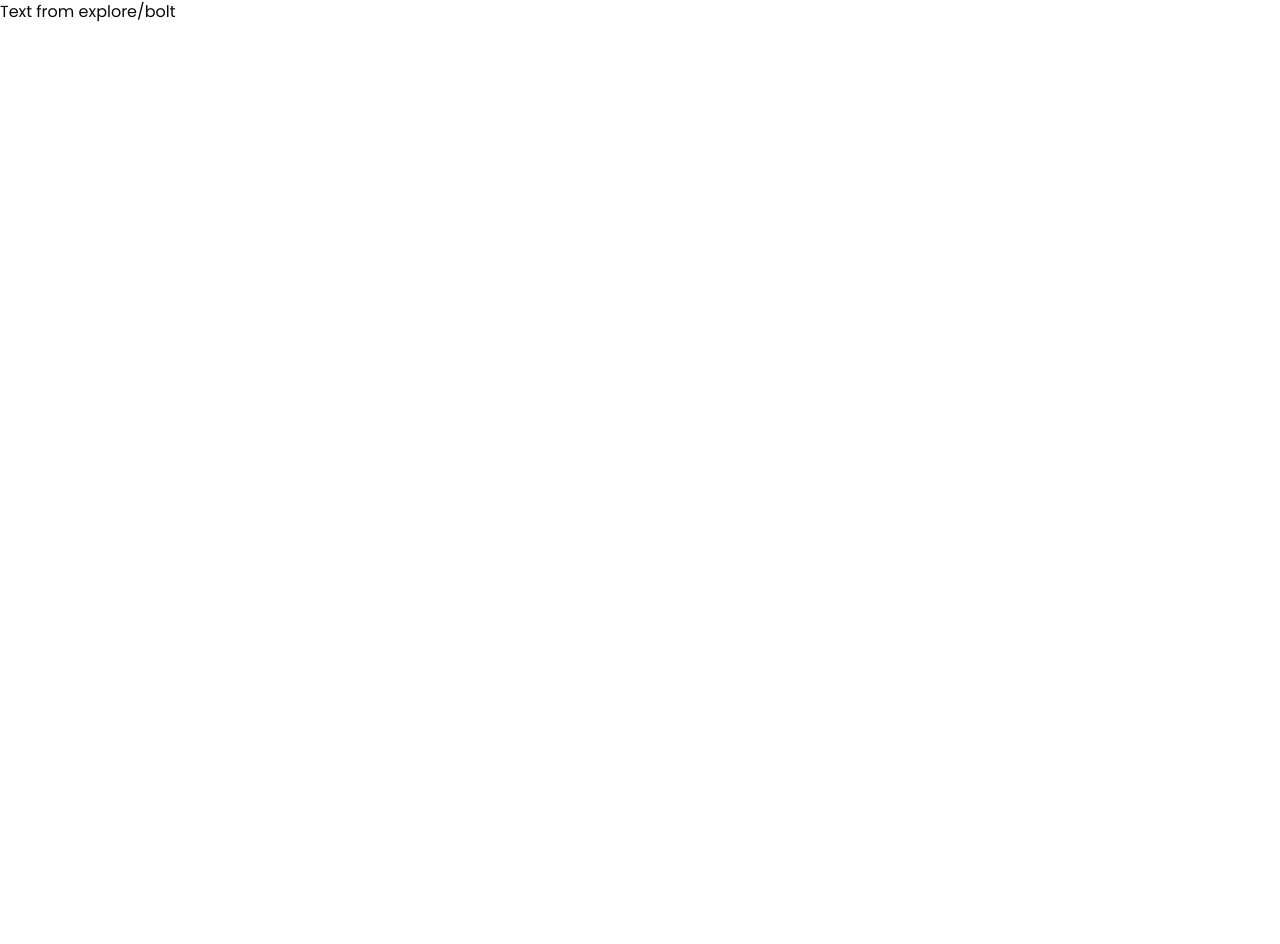
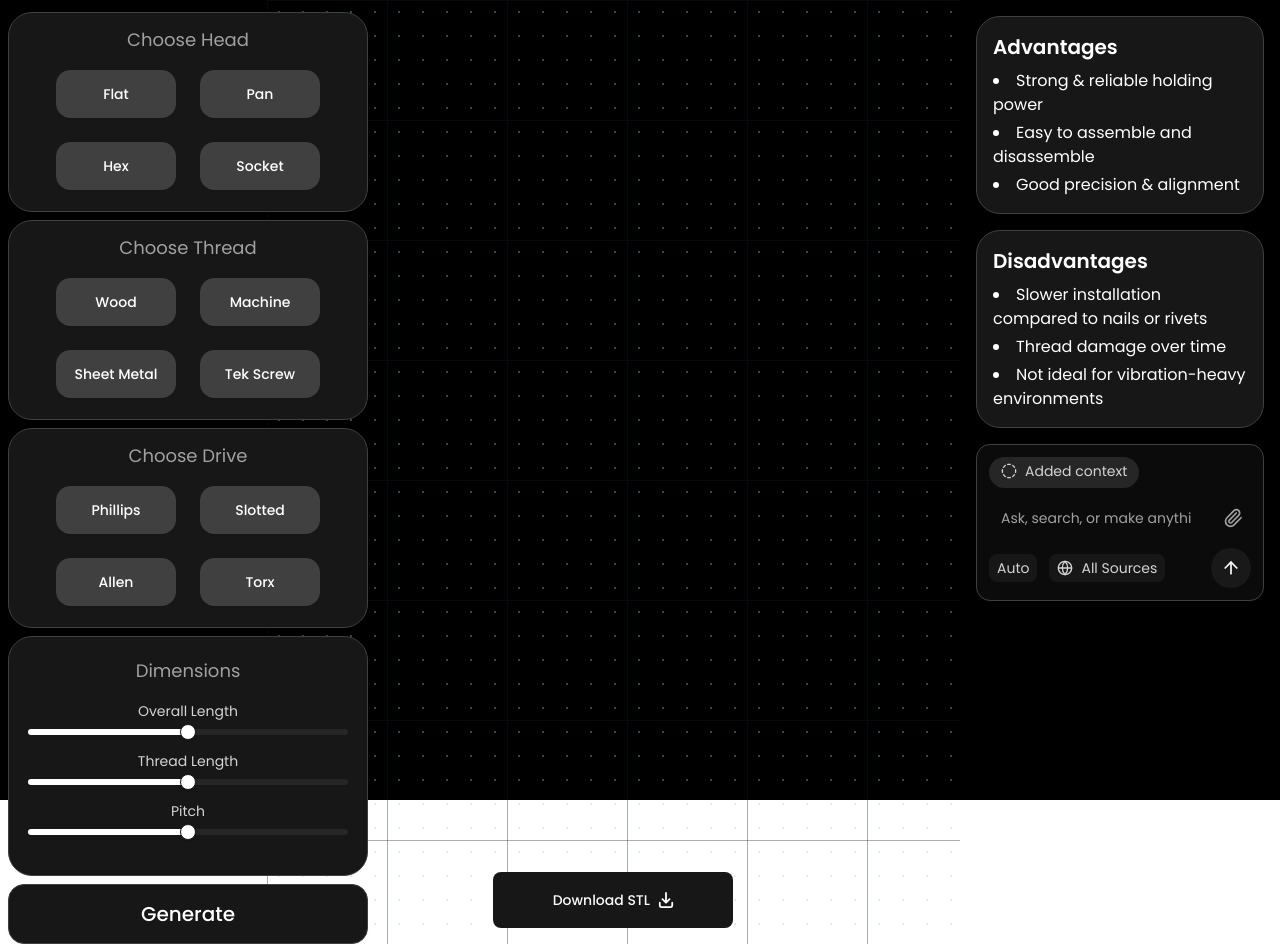
Before and after one commit to ShivanshuPande/formex-Project, a Next.js app: page /explore/bolt in a window 1280 px wide. Before the commit the page ends 800 px from the top, so only its background shows below. Built offline with nearby package versions, Linux system fonts and the light colour scheme.

Commit message:
end tweaks

```diff
--- a/src/app/explore/bolt/page.tsx
+++ b/src/app/explore/bolt/page.tsx
@@ -1,5 +1,57 @@
-export default function Home(){
-    return <div>
-        Text from explore/bolt
+"use client"
+import { Button } from "@/components/ui/button";
+import SearchBox from "@/components/ui/Chatbox";
+import ChoiceCard from "@/components/ui/ChoiceCard";
+import ChoiceSlider from "@/components/ui/ChoiceSlider";
+import Vantages from "@/components/ui/Vantages";
+
+export default function Page(){
+    return (
+        <div className="bg-black grid grid-cols-24 h-screen ">
+            <div className="col-span-5 pt-1 z-10">
+                <ChoiceCard title="Choose Head" button1="Flat" button2="Pan" button3="Hex" button4="Socket"/>
+                <ChoiceCard title="Choose Thread" button1="Wood" button2="Machine" button3="Sheet Metal" button4="Tek Screw"/>
+                <ChoiceCard title="Choose Drive" button1="Phillips" button2="Slotted" button3="Allen" button4="Torx"/>
+                <ChoiceSlider slider1="Overall Length" slider2="Thread Length" slider3="Pitch"/>
+                <Button key={"Generate"} variant="outline" className={"ml-2 w-90 rounded-2xl text-xl text-white h-15 bg-neutral-900 border-neutral-700"} onClick={()=>{alert("Your parameteric 3D model is now being Built")}} >
+                    Generate</Button>
+            </div>
+
+
+            <div className="col-span-13 relative overflow-hidden flex flex-col-reverse">
+                <div className="absolute inset-0 pointer-events-none z-0" aria-hidden="true">
+                    <div
+                    className="w-full h-full opacity-100"
+                    style={{
+                        backgroundImage: [
+                        "radial-gradient(circle at center, rgba(94,234,212,0.35) 1px, transparent 1px)",
+                        "linear-gradient(rgba(15,23,42,0.35) 1px, transparent 1px)",
+                        "linear-gradient(90deg, rgba(15,23,42,0.35) 1px, transparent 1px)",
+                        ].join(", "),
+                        backgroundSize: "24px 24px, 120px 120px, 120px 120px",
+                        backgroundPosition: "0 0, 0 0, 0 0",
+                    }}
+                    />
+
+                 </div>
+
+
+
+                    <div className="flex flex-row items-center justify-center">
+
+                        <Button onClick={()=>{alert("Your Model is being downloaded")}} className="cursor-pointer w-60 h-14 mb-4 bg-neutral-900 z-10" >Download STL<svg className="w-6 h-6 text-white dark:text-white" aria-hidden="true" xmlns="http://www.w3.org/2000/svg" fill="none" viewBox="0 0 16 18">
+                            <path stroke="currentColor" stroke-linecap="round" stroke-linejoin="round" stroke-width="2" d="M8 1v11m0 0 4-4m-4 4L4 8m11 4v3a2 2 0 0 1-2 2H3a2 2 0 0 1-2-2v-3"/>
+                        </svg></Button>
+                    </div>
+
+            </div>
+
+            <div className="col-span-6  z-10">
+                <Vantages title="Advantages" point1="Strong & reliable holding power" point2="Easy to assemble and disassemble" point3="Good precision & alignment"/>
+                <Vantages title="Disadvantages" point1="Slower installation compared to nails or rivets" point2="Thread damage over time" point3="Not ideal for vibration-heavy environments"/>
+                <SearchBox/>
+            </div>
+
         </div>
+    )
 }
--- a/src/app/explore/nut/page.tsx
+++ b/src/app/explore/nut/page.tsx
@@ -1,5 +1,57 @@
+"use client"
+import { Button } from "@/components/ui/button";
+import SearchBox from "@/components/ui/Chatbox";
+import ChoiceCard from "@/components/ui/ChoiceCard";
+import ChoiceSlider from "@/components/ui/ChoiceSlider";
+import Vantages from "@/components/ui/Vantages";
+
 export default function Page(){
-    return <div>
-        Text from nut
-    </div>
+    return (
+        <div className="bg-black grid grid-cols-24 h-screen ">
+            <div className="col-span-5 pt-1 z-10">
+                <ChoiceCard title="Choose Head" button1="Flat" button2="Pan" button3="Hex" button4="Socket"/>
+                <ChoiceCard title="Choose Thread" button1="Wood" button2="Machine" button3="Sheet Metal" button4="Tek Screw"/>
+                <ChoiceCard title="Choose Drive" button1="Phillips" button2="Slotted" button3="Allen" button4="Torx"/>
+                <ChoiceSlider slider1="Overall Length" slider2="Thread Length" slider3="Pitch"/>
+                <Button key={"Generate"} variant="outline" className={"ml-2 w-90 rounded-2xl text-xl text-white h-15 bg-neutral-900 border-neutral-700"} onClick={()=>{alert("Your parameteric 3D model is now being Built")}} >
+                    Generate</Button>
+            </div>
+
+
+            <div className="col-span-13 relative overflow-hidden flex flex-col-reverse">
+                <div className="absolute inset-0 pointer-events-none z-0" aria-hidden="true">
+                    <div
+                    className="w-full h-full opacity-100"
+                    style={{
+                        backgroundImage: [
+                        "radial-gradient(circle at center, rgba(94,234,212,0.35) 1px, transparent 1px)",
+                        "linear-gradient(rgba(15,23,42,0.35) 1px, transparent 1px)",
+                        "linear-gradient(90deg, rgba(15,23,42,0.35) 1px, transparent 1px)",
+                        ].join(", "),
+                        backgroundSize: "24px 24px, 120px 120px, 120px 120px",
+                        backgroundPosition: "0 0, 0 0, 0 0",
+                    }}
+                    />
+
+                 </div>
+
+
+
+                    <div className="flex flex-row items-center justify-center">
+
+                        <Button onClick={()=>{alert("Your Model is being downloaded")}} className="cursor-pointer w-60 h-14 mb-4 bg-neutral-900 z-10" >Download STL<svg className="w-6 h-6 text-white dark:text-white" aria-hidden="true" xmlns="http://www.w3.org/2000/svg" fill="none" viewBox="0 0 16 18">
+                            <path stroke="currentColor" stroke-linecap="round" stroke-linejoin="round" stroke-width="2" d="M8 1v11m0 0 4-4m-4 4L4 8m11 4v3a2 2 0 0 1-2 2H3a2 2 0 0 1-2-2v-3"/>
+                        </svg></Button>
+                    </div>
+
+            </div>
+
+            <div className="col-span-6  z-10">
+                <Vantages title="Advantages" point1="Strong & reliable holding power" point2="Easy to assemble and disassemble" point3="Good precision & alignment"/>
+                <Vantages title="Disadvantages" point1="Slower installation compared to nails or rivets" point2="Thread damage over time" point3="Not ideal for vibration-heavy environments"/>
+                <SearchBox/>
+            </div>
+
+        </div>
+    )
 }
--- a/src/app/explore/washer/page.tsx
+++ b/src/app/explore/washer/page.tsx
@@ -1,5 +1,57 @@
+"use client"
+import { Button } from "@/components/ui/button";
+import SearchBox from "@/components/ui/Chatbox";
+import ChoiceCard from "@/components/ui/ChoiceCard";
+import ChoiceSlider from "@/components/ui/ChoiceSlider";
+import Vantages from "@/components/ui/Vantages";
+
 export default function Page(){
-    return <div>
-        Text from washer
-    </div>
+    return (
+        <div className="bg-black grid grid-cols-24 h-screen ">
+            <div className="col-span-5 pt-1 z-10">
+                <ChoiceCard title="Choose Head" button1="Flat" button2="Pan" button3="Hex" button4="Socket"/>
+                <ChoiceCard title="Choose Thread" button1="Wood" button2="Machine" button3="Sheet Metal" button4="Tek Screw"/>
+                <ChoiceCard title="Choose Drive" button1="Phillips" button2="Slotted" button3="Allen" button4="Torx"/>
+                <ChoiceSlider slider1="Overall Length" slider2="Thread Length" slider3="Pitch"/>
+                <Button key={"Generate"} variant="outline" className={"ml-2 w-90 rounded-2xl text-xl text-white h-15 bg-neutral-900 border-neutral-700"} onClick={()=>{alert("Your parameteric 3D model is now being Built")}} >
+                    Generate</Button>
+            </div>
+
+
+            <div className="col-span-13 relative overflow-hidden flex flex-col-reverse">
+                <div className="absolute inset-0 pointer-events-none z-0" aria-hidden="true">
+                    <div
+                    className="w-full h-full opacity-100"
+                    style={{
+                        backgroundImage: [
+                        "radial-gradient(circle at center, rgba(94,234,212,0.35) 1px, transparent 1px)",
+                        "linear-gradient(rgba(15,23,42,0.35) 1px, transparent 1px)",
+                        "linear-gradient(90deg, rgba(15,23,42,0.35) 1px, transparent 1px)",
+                        ].join(", "),
+                        backgroundSize: "24px 24px, 120px 120px, 120px 120px",
+                        backgroundPosition: "0 0, 0 0, 0 0",
+                    }}
+                    />
+
+                 </div>
+
+
+
+                    <div className="flex flex-row items-center justify-center">
+
+                        <Button onClick={()=>{alert("Your Model is being downloaded")}} className="cursor-pointer w-60 h-14 mb-4 bg-neutral-900 z-10" >Download STL<svg className="w-6 h-6 text-white dark:text-white" aria-hidden="true" xmlns="http://www.w3.org/2000/svg" fill="none" viewBox="0 0 16 18">
+                            <path stroke="currentColor" stroke-linecap="round" stroke-linejoin="round" stroke-width="2" d="M8 1v11m0 0 4-4m-4 4L4 8m11 4v3a2 2 0 0 1-2 2H3a2 2 0 0 1-2-2v-3"/>
+                        </svg></Button>
+                    </div>
+
+            </div>
+
+            <div className="col-span-6  z-10">
+                <Vantages title="Advantages" point1="Strong & reliable holding power" point2="Easy to assemble and disassemble" point3="Good precision & alignment"/>
+                <Vantages title="Disadvantages" point1="Slower installation compared to nails or rivets" point2="Thread damage over time" point3="Not ideal for vibration-heavy environments"/>
+                <SearchBox/>
+            </div>
+
+        </div>
+    )
 }
```
